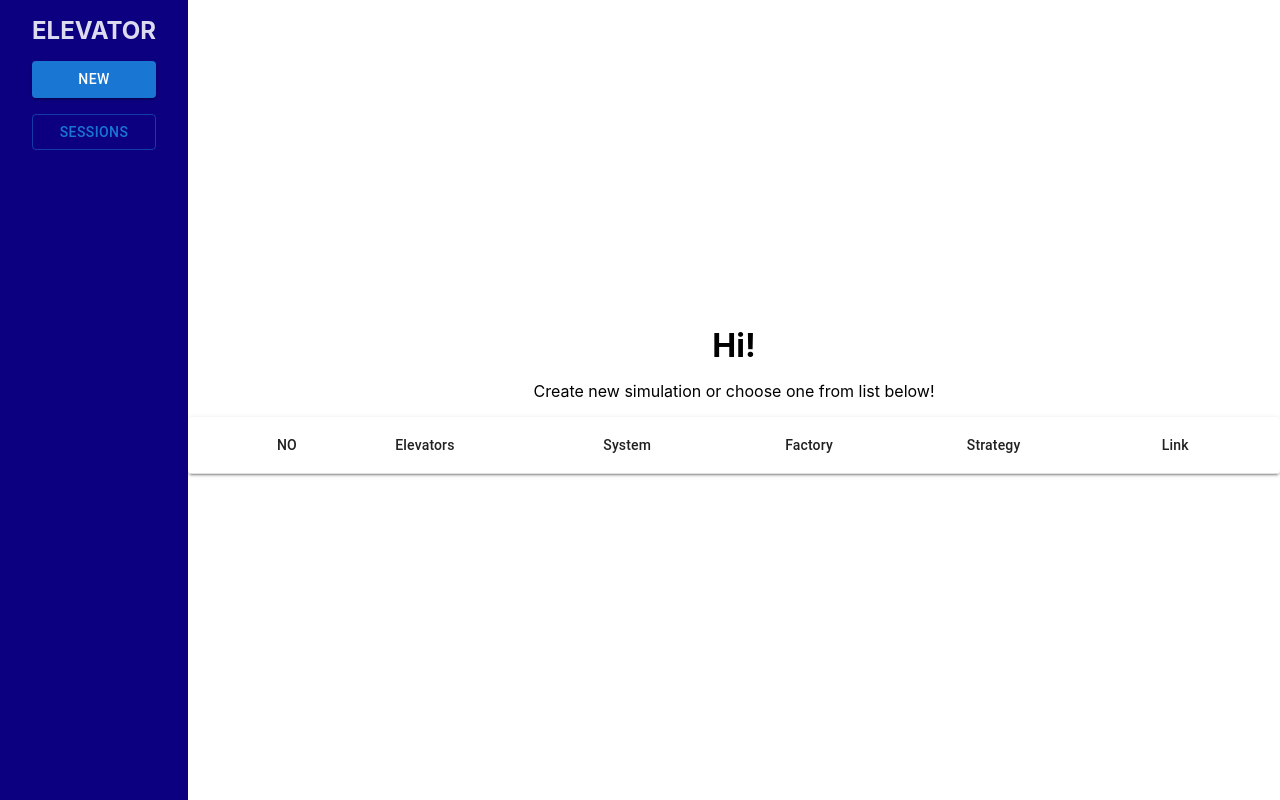
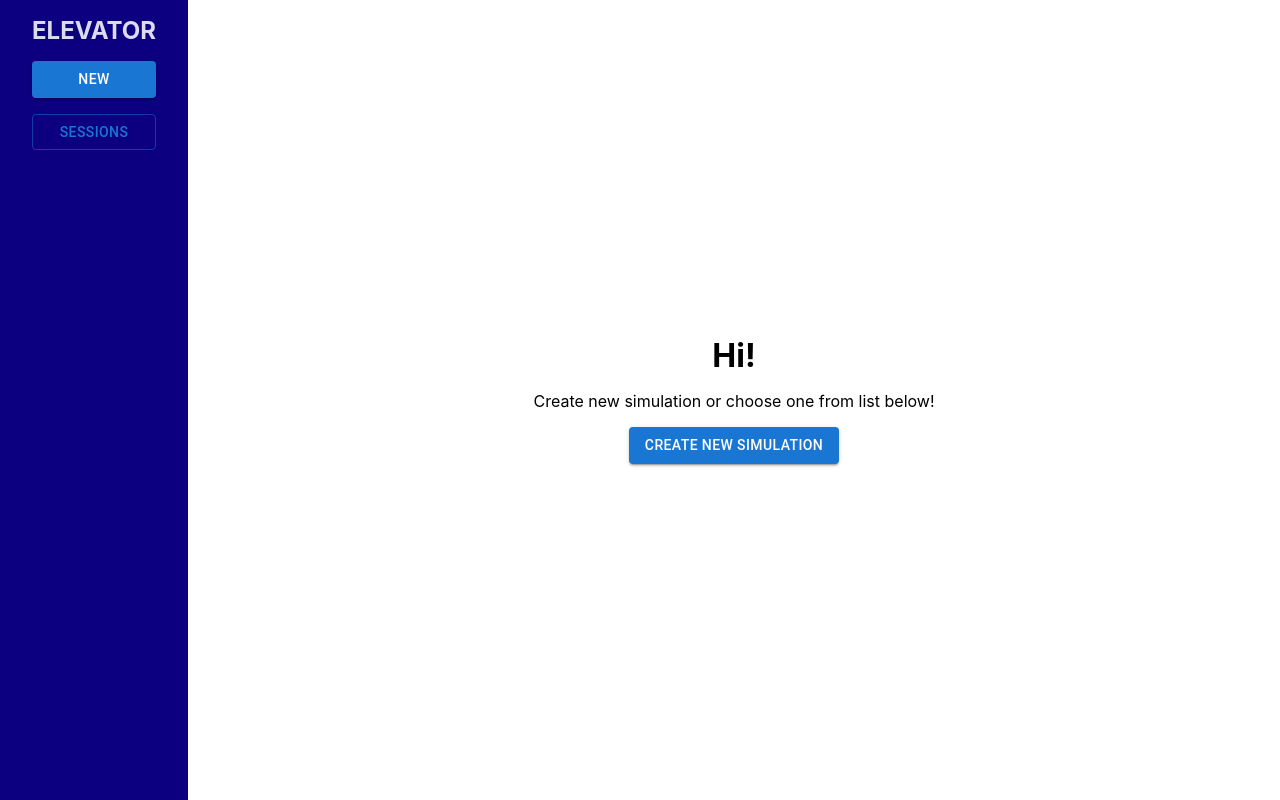
Before and after one commit to xramzesx/elevator-system, a React (Create React App) app in the folder client/: page / in a window 1280 px wide. Built offline with nearby package versions, Linux system fonts and the light colour scheme; no server answers.

Commit message:
[client] add initial HomePage state

```diff
--- a/client/src/pages/home/HomePage.tsx
+++ b/client/src/pages/home/HomePage.tsx
@@ -3,6 +3,9 @@ import useSimulations from "src/hooks/useSimulations"
 import { styled } from "styled-components"
 import SessionsTable from "./SessionsTable"
 import constants from "src/common/constants"
+import { useMemo } from "react"
+import { Button } from "@mui/material"
+import { Link } from 'react-router-dom'
 
 const Container = styled.div`
     display: flex;
@@ -22,17 +25,29 @@ const ContentWrapper = styled.div`
 const HomePage = (props: any) => {
     const {data, isLoading, isError} = useSimulations()
     console.log('simulations', data)
+
+    const content = useMemo(() => !(data ?? new Map<string, SimulationConfig>()).size
+        ? (
+            <Button variant="contained" component={Link} to="/new">
+                Create new simulation
+            </Button>
+        ) : (
+            <ContentWrapper>
+                <SessionsTable
+                    configs={data ?? new Map<string, SimulationConfig>()}
+                />
+            </ContentWrapper>
+        ),[
+        data
+    ])
+
     return (
         <Container>
             <h1>Hi!</h1>
             <p>
                 Create new simulation or choose one from list below!
             </p>
-            <ContentWrapper>
-                <SessionsTable
-                    configs={data ?? new Map<string, SimulationConfig>()}
-                />
-            </ContentWrapper>
+            {content}
         </Container>
     )
 }
```
